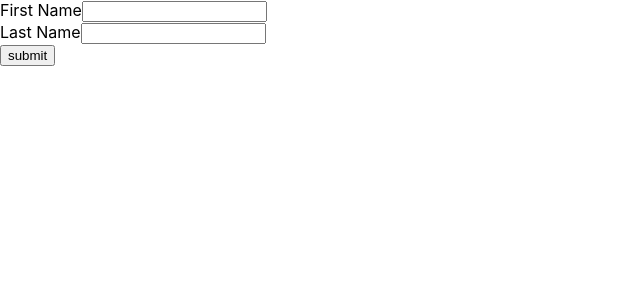
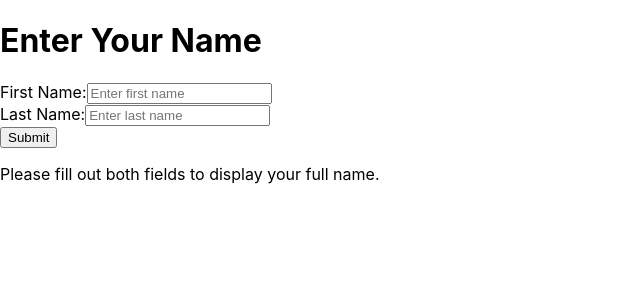
Before and after one commit to PriyankaBawanna/infiniteScroll, a React (Create React App) app: page / in a window 1280 px wide. Shown: the top 300 px of the page, without its empty margins (0-640 px from the left). Built offline with nearby package versions, Linux system fonts and the light colour scheme.

Commit message:
Full name

```diff
--- a/src/App.js
+++ b/src/App.js
@@ -126,52 +126,68 @@ const LocationSelector = () => {
   );
 };
 
-const DisplayName = () => {
-  const [fistName, setFirstName] = useState("");
+const NameForm = () => {
+  const [firstName, setFirstName] = useState("");
   const [lastName, setLastName] = useState("");
-  const [showName, setShowName] = useState(false);
+  const [fullName, setFullName] = useState("");
 
-  const handleSubmit = () => {
-    if (fistName && lastName) {
-      setShowName(true);
+  const handleSubmit = (e) => {
+    e.preventDefault();
+    e;
+    if (firstName.trim() && lastName.trim()) {
+      setFullName(`${firstName.trim()} ${lastName.trim()}`);
+    } else {
+      setFullName(null);
     }
   };
+
   return (
-    <>
     <div>
-        <label>First Name</label>
+      {/* Initial Page Render */}
+      <h1>Enter Your Name</h1>
+      <form onSubmit={handleSubmit}>
+        {/* Input Fields */}
+        <div>
+          <label htmlFor="firstName">First Name:</label>
           <input
+            id="firstName"
             type="text"
-          placeholder=""
+            value={firstName}
             onChange={(e) => setFirstName(e.target.value)}
+            placeholder="Enter first name"
+          />
+        </div>
+        <div>
+          <label htmlFor="lastName">Last Name:</label>
+          <input
+            id="lastName"
+            type="text"
+            value={lastName}
+            onChange={(e) => setLastName(e.target.value)}
+            placeholder="Enter last name"
           />
         </div>
 
+        {/* Submit Button */}
+        <button type="submit">Submit</button>
+      </form>
+
+      {/* Display Full Name */}
       <div>
-        <label>Last Name</label>
-        <input
-          type="text"
-          placeholder=""
-          onChange={(e) => setLastName(e.target.value)}
-        />
+        {fullName ? (
+          <p>Your full name is: {fullName}</p>
+        ) : (
+          <p>Please fill out both fields to display your full name.</p>
+        )}
       </div>
-
-      <button onClick={handleSubmit}>submit</button>
-
-      {showName && (
-        <>
-          Full Name {fistName}
-          {lastName}
-        </>
-      )}
-    </>
+    </div>
   );
 };
 
 function App() {
   return (
     <>
-      <DisplayName />
+      <NameForm />
     </>
   );
 }
```
Lines whose indentation alone changed are shown as unchanged.
